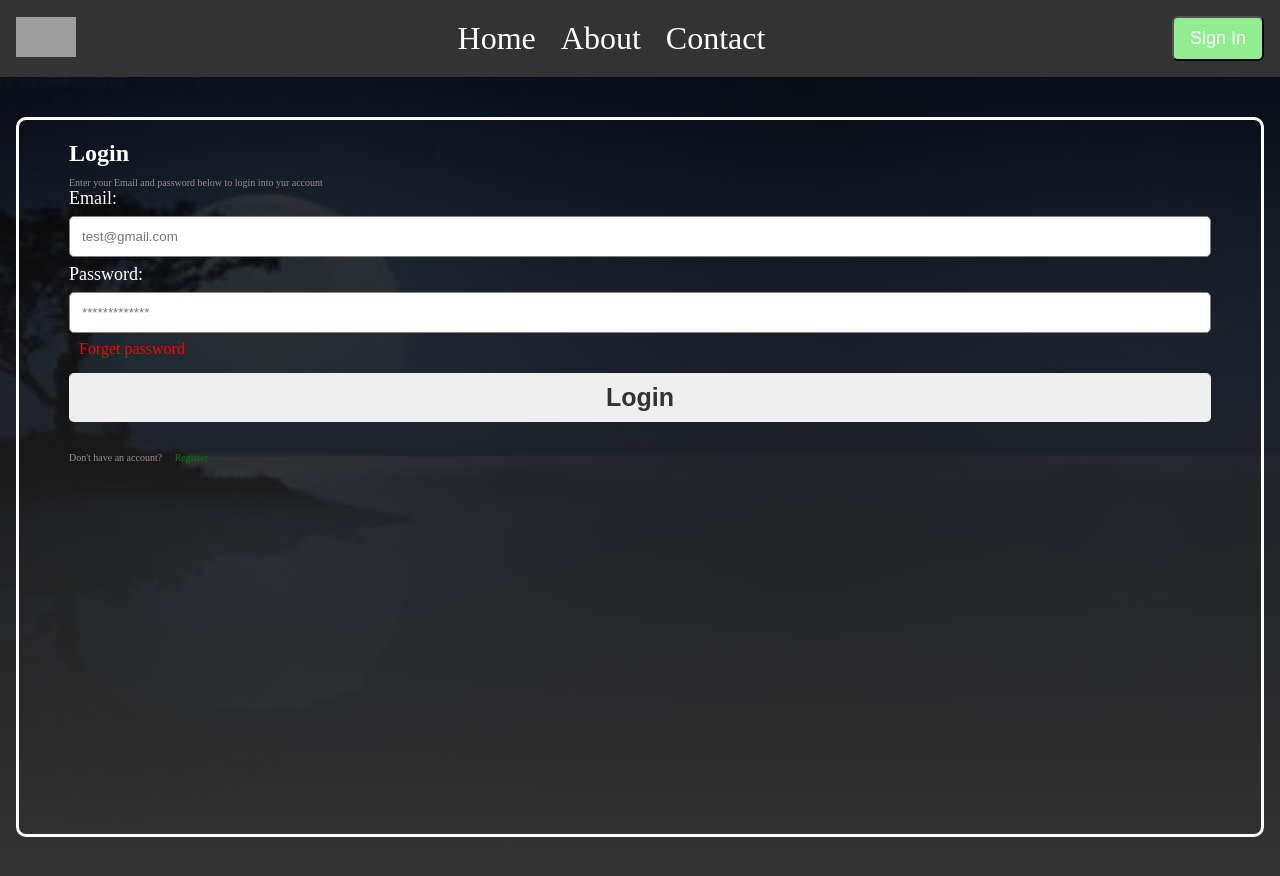
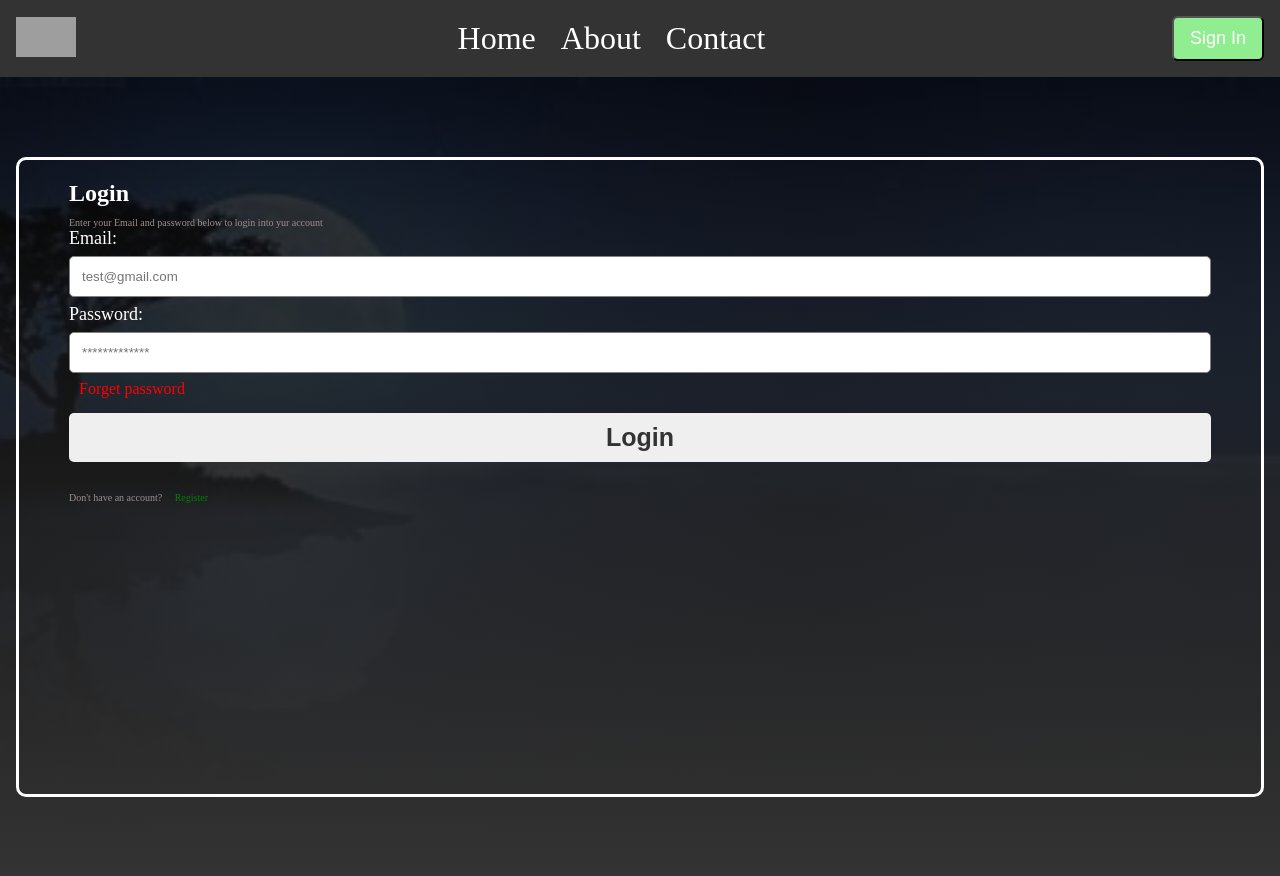
Before and after one commit to mankind4dev/login-validation-tech4dev, a React (Vite) app: page /login in a window 1280 px wide. Built offline with nearby package versions, Linux system fonts and the light colour scheme; grey boxes are pictures that could not be loaded.

Commit message:
Auth validation style update

```diff
--- a/src/index.css
+++ b/src/index.css
@@ -87,7 +87,7 @@ header button {
   padding: 10px 50px;
   border-radius: 10px;
   height: 100vh;
-  width: 40%;
+  width: 80%;
 }
 .container2 .reg2 {
   display: block;
@@ -97,7 +97,7 @@ header button {
   border: 3px solid #fff;
   padding: 10px 50px;
   border-radius: 10px;
-  height: 90vh;
+  height: 80vh;
   width: 100%;
 }
 
```
